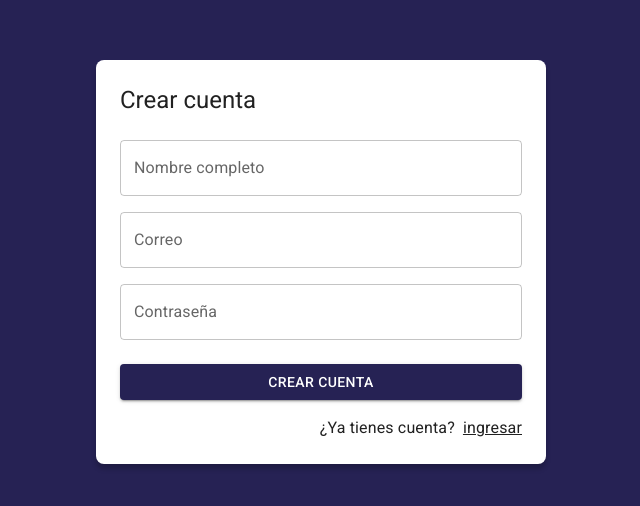
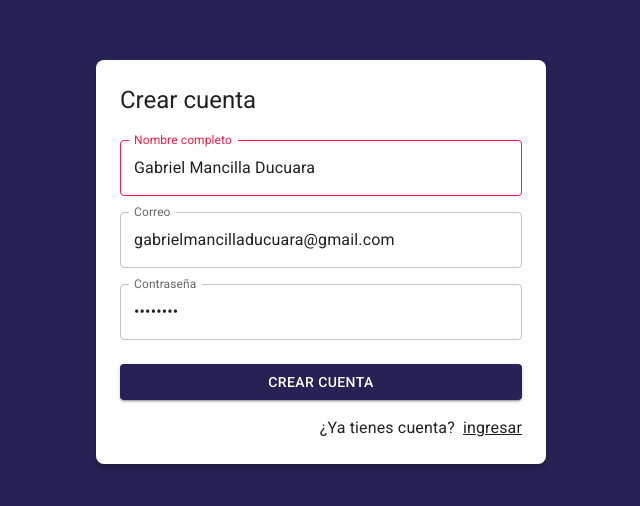
Before and after one commit to gaboducuara/ProyectosCreativosReactNode, a React (Vite) app in the folder 08-JourNall_App/: page /auth/register in a window 1280 px wide. Shown: the part 138-644 px from the top of the page, without its empty margins (319-959 px from the left). Built offline with nearby package versions, Linux system fonts and the light colour scheme.

Commit message:
subiendo datos

```diff
--- a/08-JourNall_App/src/auth/pages/LoginPage.jsx
+++ b/08-JourNall_App/src/auth/pages/LoginPage.jsx
@@ -7,15 +7,12 @@
 import { useForm } from '../../hooks/index';
 import { checkingAuthenticated, startGoogleSingIn } from '../../store/auth';
 
-
 export const LoginPage = () => {
-
     // una especie de validacion en los botones de login y google
     const { status } = useSelector( state => state.auth)
 
-
     const dispatch = useDispatch();
-    // Aqui se definira como sera el formulario
+    // Aqui se DEFINIRA como sera el formulario
     const { email, password, onInputChange } = useForm({
       email: 'gabrielmancilladucuara@gmail.com',
       password: 'gabriel1'
--- a/08-JourNall_App/src/auth/pages/RegisterPage.jsx
+++ b/08-JourNall_App/src/auth/pages/RegisterPage.jsx
@@ -1,13 +1,45 @@
 import { Link as RouterLink } from 'react-router-dom';
 import { Button, Grid, Link, TextField, Typography } from '@mui/material';
-import { Google } from '@mui/icons-material';
 import { AuthLayout } from '../layout/AuthLayout';
+import { useForm } from '../../hooks';
 
 
+// EL FORMATO DEL FORMULARIO
+const formData = {
+  email: 'gabrielmancilladucuara@gmail.com',
+  password: 'gabriel1',
+  displayName: 'Gabriel Mancilla Ducuara',
+}
+
+//Objeto personalizado
+const formValidations = {
+  //validaciones del email en el formulario
+  email:[(value) => value.includes('@'), 'El correo debe tener @'],
+  //validaciones del password  en el formulario
+  password:[(value) => value.length >= 6 , 'La contraseña debe de tener mas de 6 letras.'],
+  //validaciones del NAME O DISPLAYNAME en el formulario
+  displayName:[(value) => value.length >= 1 , 'El nombre es obligatorio.'],
+
+}
+
 export const RegisterPage = () => {
+
+  const { displayName, email, password, onInputChange, formState,
+  isFormValid, displayNameValid, emailValid, passwordValid,
+  //Aqui se pasan argumentos o funciones para el uso del userFORM
+} = useForm(formData, formValidations);
+
+
+console.log(displayNameValid)
+
+  const onSubmit = ( event ) => {
+    event.preventDefault();
+    console.log(formState)
+  }
+
   return (
     <AuthLayout title="Crear cuenta">
-      <form>
+      <form onSubmit={ onSubmit }>
           <Grid container>
 
             <Grid item xs={ 12 } sx={{ mt: 2 }}>
@@ -16,6 +48,12 @@
                 type="text"
                 placeholder='Nombre completo'
                 fullWidth
+                name="displayName"
+                value={ displayName }
+                onChange={ onInputChange }
+                //Aqui se manejan validaciones de nombre completo
+                error={ !displayNameValid }
+                helperText={ displayNameValid }
               />
             </Grid>
 
@@ -25,6 +63,9 @@
                 type="email"
                 placeholder='correo@google.com'
                 fullWidth
+                name="email"
+                value={ email }
+                onChange={ onInputChange }
               />
             </Grid>
 
@@ -34,17 +75,22 @@
                 type="password"
                 placeholder='Contraseña'
                 fullWidth
+                name="password"
+                value={ password }
+                onChange={ onInputChange }
               />
             </Grid>
 
             <Grid container spacing={ 2 } sx={{ mb: 2, mt: 1 }}>
               <Grid item xs={ 12 }>
-                <Button variant='contained' fullWidth>
+                <Button
+                type='submit'
+                variant='contained'
+                fullWidth>
                   Crear cuenta
                 </Button>
               </Grid>
             </Grid>
-
 
             <Grid container direction='row' justifyContent='end'>
               <Typography sx={{ mr: 1 }}>¿Ya tienes cuenta?</Typography>
--- a/08-JourNall_App/src/hooks/useForm.js
+++ b/08-JourNall_App/src/hooks/useForm.js
@@ -1,8 +1,13 @@
-import { useState } from 'react';
+import { useEffect, useState } from 'react';
 
-export const useForm = ( initialForm = {} ) => {
+export const useForm = ( initialForm = {}, formValidations = {}) => {
 
     const [ formState, setFormState ] = useState( initialForm );
+    const [formValidation, setformValidation] = useState({});
+
+    useEffect(() => {
+        createValidators();
+    }, [ formState ])
 
     const onInputChange = ({ target }) => {
         const { name, value } = target;
@@ -16,10 +21,24 @@
         setFormState( initialForm );
     }
 
+    //Creacion de Validaciones para el FORMULARIO
+    const createValidators = () => {
+        //Aqui se analiza el objeto de validaciones del RegistePages.jsx
+        const formCheckedValues = {}
+
+        for (const formField of Object.keys( formValidations )) {
+            //fn = funcion de validacion
+            const [ fn , errorMessage = 'Este campo es requerido.' ] = formValidations[ formField]
+            formCheckedValues[`${ formField}Valid`] = fn (formState[formField]) ? null: errorMessage
+        }
+            setformValidation( formCheckedValues )
+    }
+
     return {
         ...formState,
         formState,
         onInputChange,
         onResetForm,
+        ...formValidation,
     }
 }
```
